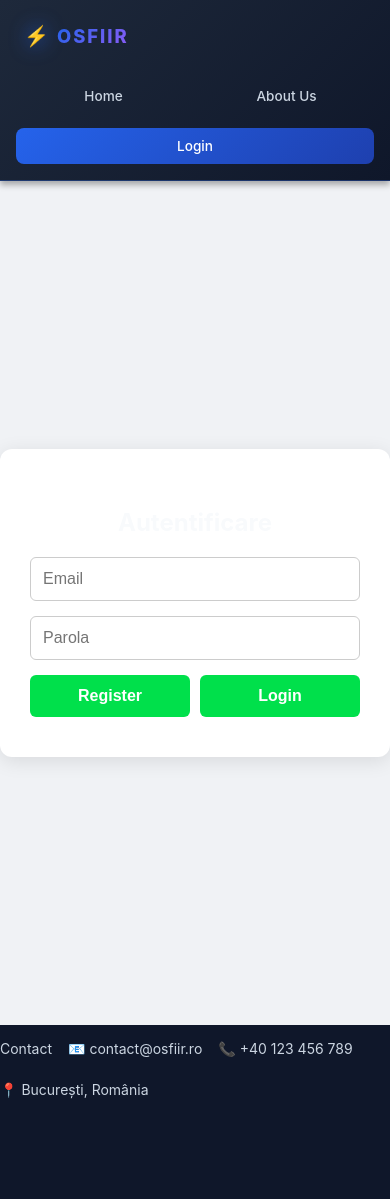
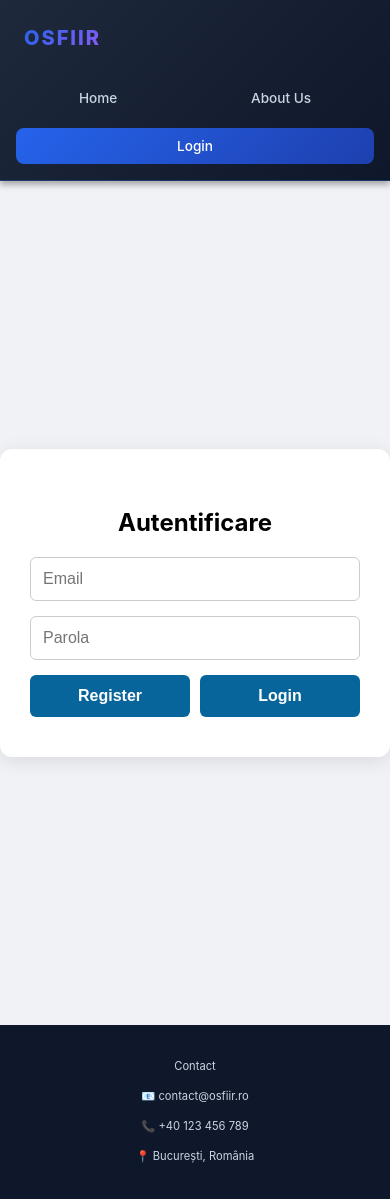
Before and after one commit to DonZircon/Proiect-Qr-Osfiir, a React (Create React App) app in the folder frontend/: page /login in a window 390 px wide. Before the commit the page ends 1114 px from the top, so only its background shows below. Built offline with nearby package versions, Linux system fonts and the light colour scheme; no server answers.

Commit message:
Update frontend

```diff
--- a/frontend/src/App.css
+++ b/frontend/src/App.css
@@ -39,11 +39,6 @@
 
 .navbar-logo:hover {
   transform: scale(1.05);
-}
-
-.logo-icon {
-  font-size: 1.75rem;
-  filter: drop-shadow(0 0 10px #2563eb);
 }
 
 .logo-text {
@@ -134,6 +129,7 @@
 @media (max-width: 1024px) {
   .App-navbar {
     padding: 1rem 1.5rem;
+    position: relative;
   }
 
   .navbar-left,
@@ -153,6 +149,19 @@
   .logo-icon {
     font-size: 1.5rem;
   }
+  .logout-btn,
+  .login-link {
+    padding: 0.5rem 1.25rem !important;
+    font-size: 0.9rem;
+  }
+
+  .footer-section {
+    padding: 1.5rem 1rem;
+  }
+
+  .footer-contact {
+    gap: 1rem;
+  }
 }
 .footer-section.contact-section {
   flex-direction: row;
@@ -166,14 +175,14 @@
   align-items: center;
 }
 .footer-heading {
-  font-size: 1.125rem;
+  font-size: 1rem;
   color: #f8fafc;
   margin-bottom: 0.5rem;
 
 }
 .footer-contact {
   list-style: none;
-  font-size: 0.95rem;
+  font-size: 0.9rem;
   padding: 0;
   margin-bottom: 0.5rem;
   display: flex;
@@ -184,7 +193,7 @@
 .footer-contact li {
   color: #cbd5e1;
   margin-bottom: 0.5rem;
-  font-size: 0.95rem;
+  font-size: 0.9rem;
   display: flex;
   align-items: center;
   gap: 0.5rem;
@@ -198,18 +207,20 @@
   .App-navbar {
     flex-wrap: wrap;
     padding: 1rem;
-    gap: 1rem;
+    gap: 0.75rem;
   }
 
   .navbar-left,
   .navbar-right {
-    flex: auto;
+    flex: 1 1 auto;
+    min-width: 0;
   }
 
   .navbar-center {
     order: -1;
     width: 100%;
     margin-bottom: 0.5rem;
+    flex: none;
   }
 
   .navbar-left {
@@ -230,19 +241,27 @@
     padding: 0.5rem 1rem !important;
     font-size: 0.85rem;
   }
+  .footer-contact {
+    gap: 0.2rem;
+    font-size: 0.9rem;
+  }
+
+  .footer-contact li {
+    font-size: 0.8rem;
+  }
+
+  .footer-heading {
+    font-size: 0.8rem;
+    margin-bottom: 0.5rem;
+  }
 }
 
 @media (max-width: 480px) {
-  .footer-heading {
-    font-size: 1rem;
-  }
-  .footer-contact li {
-    font-size: 0.875rem;
-  }
   .App-navbar {
     flex-direction: column;
     align-items: stretch;
     padding: 1rem;
+    gap: 0.75rem;
   }
 
   .navbar-left,
@@ -250,6 +269,7 @@
   .navbar-center {
     width: 100%;
     justify-content: center;
+    flex: none;
   }
 
   .navbar-left,
@@ -259,24 +279,43 @@
   }
 
   .App-navbar a {
-    flex: 1;
+    flex: 1 1 auto;
     text-align: center;
-    padding: 0.5rem;
+    padding: 0.625rem 0.5rem;
     font-size: 0.85rem;
+    min-width: fit-content;
   }
 
   .logout-btn,
   .login-link {
     width: 100%;
     padding: 0.625rem !important;
+    font-size: 0.9rem;
   }
 
   .logo-text {
-    font-size: 1.15rem;
+    font-size: 1.25rem;
   }
 
-  .logo-icon {
-    font-size: 1.25rem;
+  /* Footer Mobile */
+  .footer-section {
+    padding: 1.25rem 1rem;
+  }
+
+  .footer-contact {
+    flex-direction: column;
+    gap: 0.5rem;
+    text-align: center;
+  }
+
+  .footer-contact li {
+    font-size: 0.7rem;
+    justify-content: center;
+  }
+
+  .footer-heading {
+    font-size: 0.7rem;
+    margin-bottom: 0.75rem;
   }
 }
 
--- a/frontend/src/App.js
+++ b/frontend/src/App.js
@@ -46,7 +46,6 @@ function App() {
           {/* Center - Logo */}
           <div className="navbar-center">
             <Link to="/" className="navbar-logo">
-              <span className="logo-icon">⚡</span>
               <span className="logo-text">OSFIIR</span>
             </Link>
           </div>
--- a/frontend/src/login.css
+++ b/frontend/src/login.css
@@ -47,11 +47,11 @@
 }
 
 #register {
-    background-color: #00e04b;
+    background-color: #08659b;
 }
 
 #Login {
-    background-color: #00e04b;
+    background-color: #08659b;
 }
 
 .button-login:hover {
--- a/frontend/src/login.js
+++ b/frontend/src/login.js
@@ -39,7 +39,7 @@ function Login() {
   return (
     <div className="login-page-specific">
         <div className="container_register">
-            <h2 style={{textAlign: 'center', marginBottom: '20px'}}>Autentificare</h2>
+            <h2 style={{color: 'black', textAlign: 'center', marginBottom: '20px'}}>Autentificare</h2>
             <form onSubmit={(e) => e.preventDefault()}>
                 <input
                     type="email"
```
